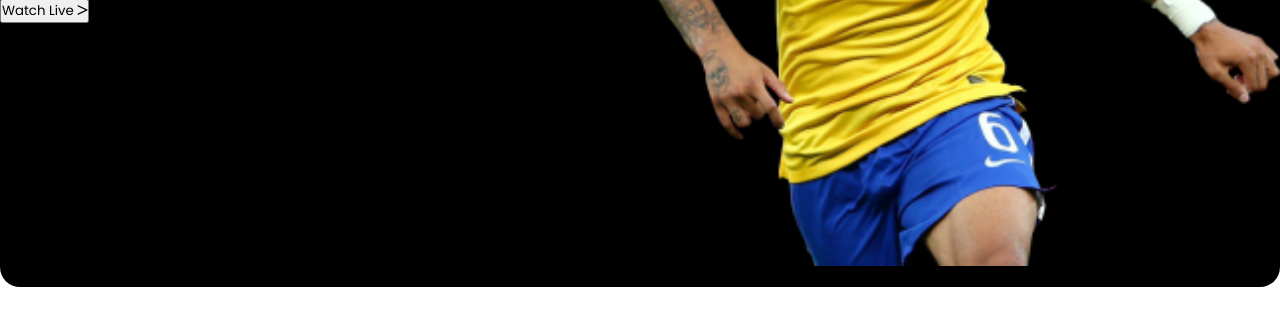
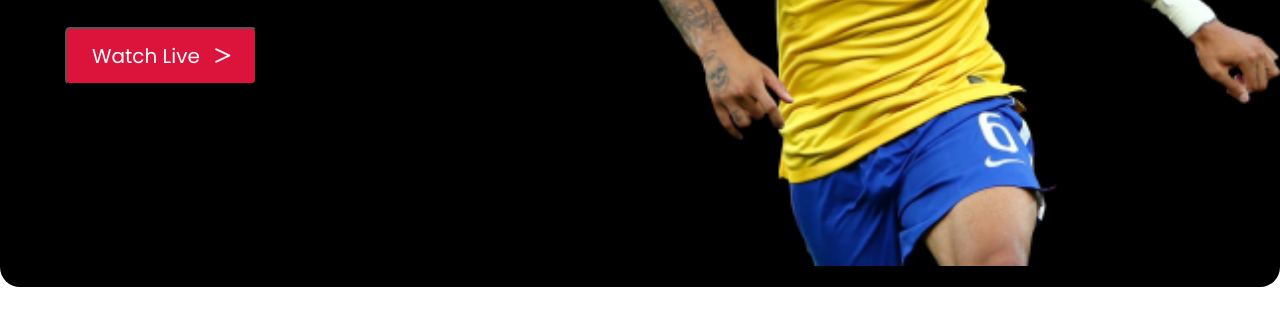
Before and after one commit to Bachan-kubi/world-cup-match, a plain HTML site: page index.html in a window 1280 px wide. Shown: the part 408-734 px from the top of the page. Drawn offline with Linux system fonts and the light colour scheme.

```diff
--- a/style.css
+++ b/style.css
@@ -33,6 +33,17 @@
     font-weight: 700;
     line-height: 70px;
 }
+.btn{
+    color: white;
+    background-color: crimson;
+    padding: 12px 25px;
+    margin: 30px 65px;
+    border-radius: 5px;
+    font-size: 20px;
+}
+.btn i{
+    margin-left: 10px;
+}
 .banner img{
     width: 100%;
 }
```
